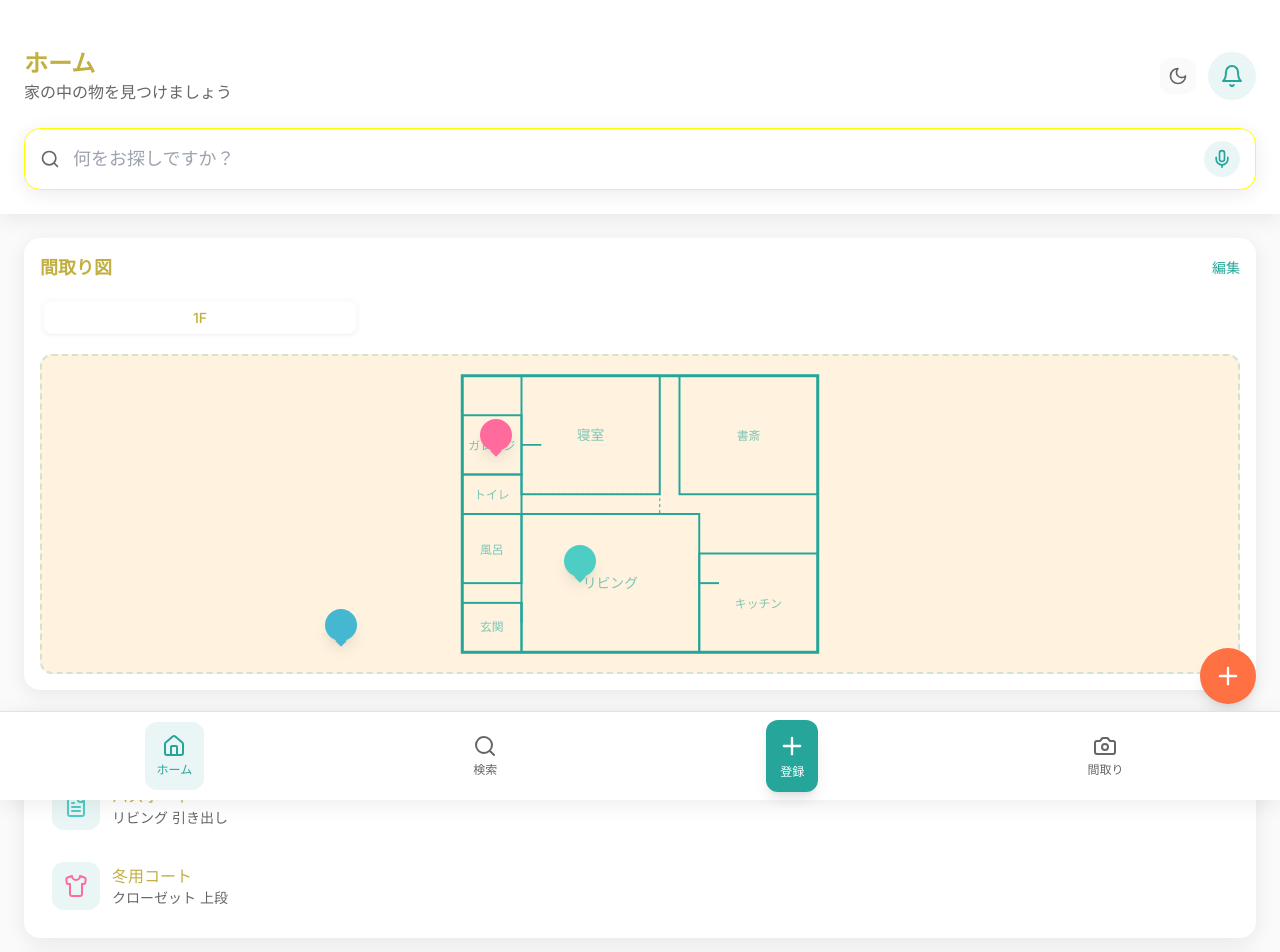
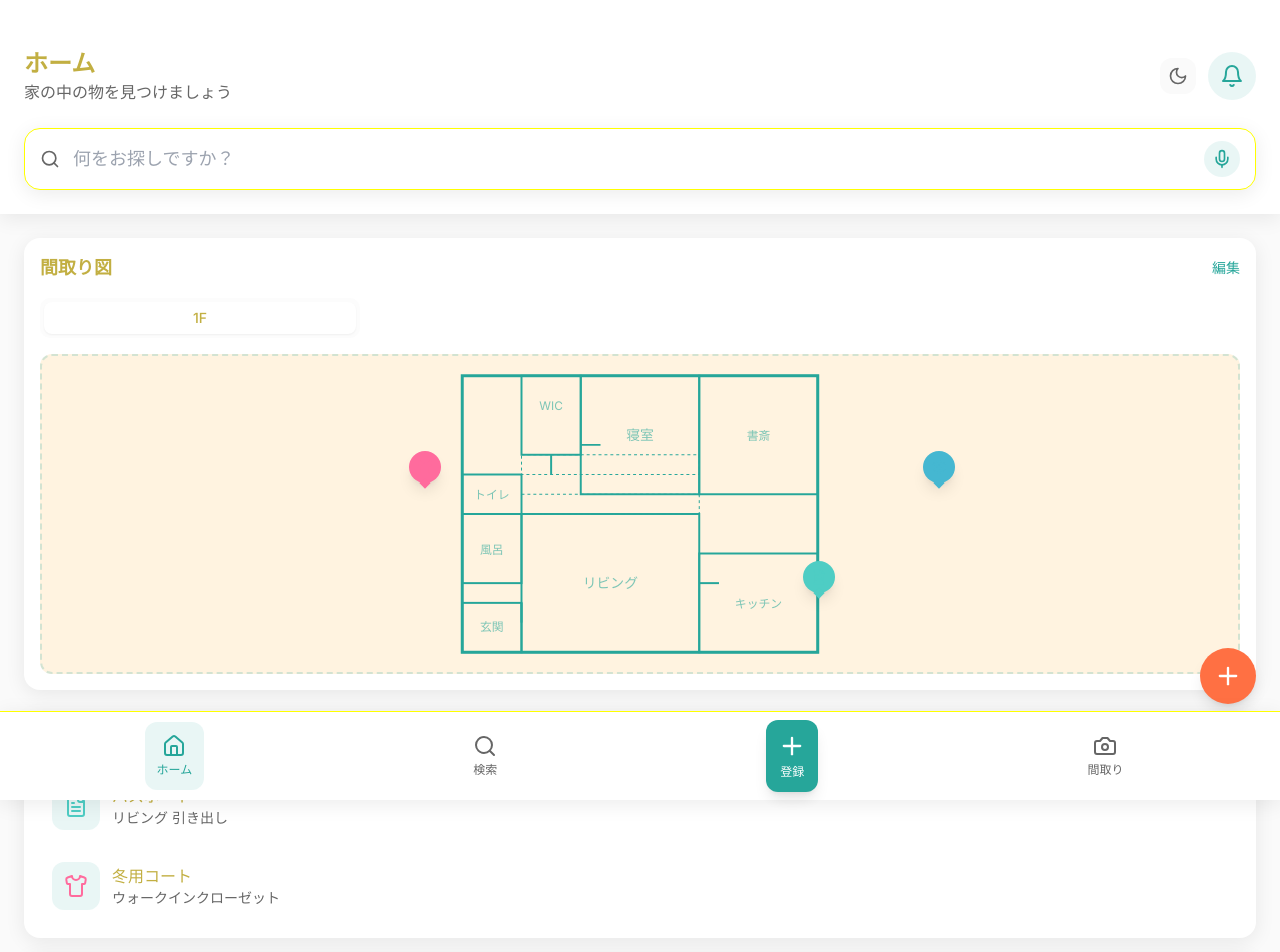
Before and after one commit to flumany/tidying-up-app, a React (Vite) app: page / in a window 1280 px wide. Shown: the top 952 px of the page. Built offline with nearby package versions, Linux system fonts and the light colour scheme.

Commit message:
Fix: Correct item pin location
Corrected the location of the item pin to the walk-in closet in the floor plan.

```diff
--- a/src/pages/Home.tsx
+++ b/src/pages/Home.tsx
@@ -26,7 +26,7 @@ const Home: React.FC = () => {
       room: 'living',
       images: [],
       tags: ['重要書類', '旅行'],
-      coordinates: { x: 45, y: 65 }, // リビング内の適切な位置
+      coordinates: { x: 65, y: 70 }, // リビング内の適切な位置
       lastAccessed: new Date(),
       createdAt: new Date()
     },
@@ -34,11 +34,11 @@ const Home: React.FC = () => {
       id: '2',
       name: '冬用コート',
       category: 'clothing',
-      location: 'クローゼット 上段',
+      location: 'ウォークインクローゼット',
       room: 'bedroom',
       images: [],
       tags: ['冬物', 'アウター'],
-      coordinates: { x: 38, y: 25 }, // 寝室内の適切な位置
+      coordinates: { x: 32, y: 35 }, // ウォークインクローゼット内の適切な位置
       lastAccessed: new Date(),
       createdAt: new Date()
     },
@@ -46,11 +46,11 @@ const Home: React.FC = () => {
       id: '3',
       name: '工具セット',
       category: 'tools',
-      location: 'ガレージ 棚',
-      room: 'garage',
+      location: '書斎 収納',
+      room: 'study',
       images: [],
       tags: ['DIY', '修理'],
-      coordinates: { x: 25, y: 85 }, // ガレージ内の適切な位置
+      coordinates: { x: 75, y: 35 }, // 書斎内の適切な位置
       lastAccessed: new Date(),
       createdAt: new Date()
     }
@@ -115,7 +115,7 @@ const Home: React.FC = () => {
                 ref={floorPlanRef}
                 className="relative w-full h-80 bg-warm-beige rounded-xl border-2 border-dashed border-primary/20 overflow-hidden"
               >
-                {/* より現実的な間取り図（ガレージ付き） */}
+                {/* より現実的な間取り図（ウォークインクローゼット付き） */}
                 <svg className="absolute inset-0 w-full h-full" viewBox="0 0 400 320">
                   {/* 外壁 */}
                   <rect x="20" y="20" width="360" height="280" fill="none" stroke="#26A69A" strokeWidth="3"/>
@@ -133,12 +133,16 @@ const Home: React.FC = () => {
                   <text x="320" y="255" textAnchor="middle" className="text-xs fill-primary/60">キッチン</text>
 
                   {/* 寝室1 */}
-                  <rect x="80" y="20" width="140" height="120" fill="none" stroke="#26A69A" strokeWidth="2"/>
-                  <text x="150" y="85" textAnchor="middle" className="text-sm fill-primary/60">寝室</text>
+                  <rect x="140" y="20" width="120" height="120" fill="none" stroke="#26A69A" strokeWidth="2"/>
+                  <text x="200" y="85" textAnchor="middle" className="text-sm fill-primary/60">寝室</text>
 
-                  {/* 寝室2/書斎 */}
-                  <rect x="240" y="20" width="140" height="120" fill="none" stroke="#26A69A" strokeWidth="2"/>
-                  <text x="310" y="85" textAnchor="middle" className="text-xs fill-primary/60">書斎</text>
+                  {/* ウォークインクローゼット */}
+                  <rect x="80" y="20" width="60" height="80" fill="none" stroke="#26A69A" strokeWidth="2"/>
+                  <text x="110" y="55" textAnchor="middle" className="text-xs fill-primary/60">WIC</text>
+
+                  {/* 書斎 */}
+                  <rect x="260" y="20" width="120" height="120" fill="none" stroke="#26A69A" strokeWidth="2"/>
+                  <text x="320" y="85" textAnchor="middle" className="text-xs fill-primary/60">書斎</text>
 
                   {/* バスルーム */}
                   <rect x="20" y="160" width="60" height="70" fill="none" stroke="#26A69A" strokeWidth="2"/>
@@ -148,18 +152,16 @@ const Home: React.FC = () => {
                   <rect x="20" y="120" width="60" height="40" fill="none" stroke="#26A69A" strokeWidth="2"/>
                   <text x="50" y="145" textAnchor="middle" className="text-xs fill-primary/60">トイレ</text>
 
-                  {/* ガレージ */}
-                  <rect x="20" y="60" width="60" height="60" fill="none" stroke="#26A69A" strokeWidth="2"/>
-                  <text x="50" y="95" textAnchor="middle" className="text-xs fill-primary/60">ガレージ</text>
-
                   {/* 廊下 */}
-                  <rect x="80" y="140" width="140" height="20" fill="none" stroke="#26A69A" strokeWidth="1" strokeDasharray="3,3"/>
+                  <rect x="80" y="100" width="180" height="20" fill="none" stroke="#26A69A" strokeWidth="1" strokeDasharray="3,3"/>
+                  <rect x="80" y="140" width="180" height="20" fill="none" stroke="#26A69A" strokeWidth="1" strokeDasharray="3,3"/>
 
                   {/* ドア表示 */}
                   <line x1="80" y1="250" x2="80" y2="270" stroke="#26A69A" strokeWidth="2"/>
                   <line x1="150" y1="160" x2="170" y2="160" stroke="#26A69A" strokeWidth="2"/>
                   <line x1="260" y1="230" x2="280" y2="230" stroke="#26A69A" strokeWidth="2"/>
-                  <line x1="80" y1="90" x2="100" y2="90" stroke="#26A69A" strokeWidth="2"/>
+                  <line x1="140" y1="90" x2="160" y2="90" stroke="#26A69A" strokeWidth="2"/>
+                  <line x1="110" y1="100" x2="110" y2="120" stroke="#26A69A" strokeWidth="2"/>
                 </svg>
 
                 {/* アイテムピン */}
```
